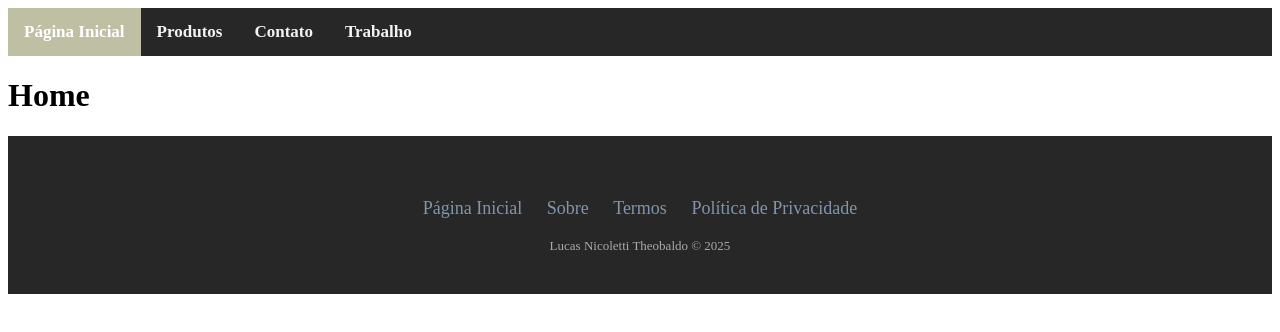
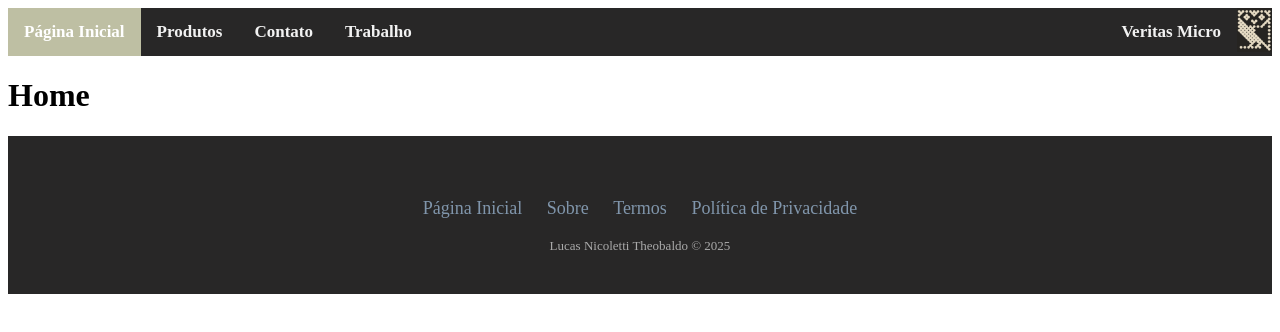
Before and after one commit to LucasTheobaldo/Projeto_HTML, a plain HTML site: page index.html in a window 1280 px wide. Drawn offline with Linux system fonts and the light colour scheme.

Commit message:
Logo and Footer

```diff
--- a/index.html
+++ b/index.html
@@ -10,6 +10,10 @@
 </head>
 <body>
     <nav class="topnav">
+
+        <img class="logo" src="logo.png">
+        <span class="empresa">Veritas Micro</span>
+
         <a class="active" href="#">Página Inicial</a>
         <a href="produtos.html">Produtos</a>
         <a href="contato.html">Contato</a>
--- a/styles.css
+++ b/styles.css
@@ -1,4 +1,18 @@
 /* Add a black background color to the top navigation */
+.logo{
+  width: 35px;
+  float: right;
+}
+
+.empresa{
+  float: right;
+  color: #f2f2f2;
+  text-align: center;
+  padding: 14px 16px;
+  text-decoration: none;
+  font-size: 17px;
+}
+
 .topnav {
     background-color: #282727;
     overflow: hidden;
@@ -8,12 +22,6 @@
     width: 100%;
     text-align: center;
 
-}
-
-.topnav:after {
-    content: "";
-    clear: both;
-    display: table;
 }
 
 /* Style the links inside the navigation bar */
```
Also changed, not shown: logo.png (added).
